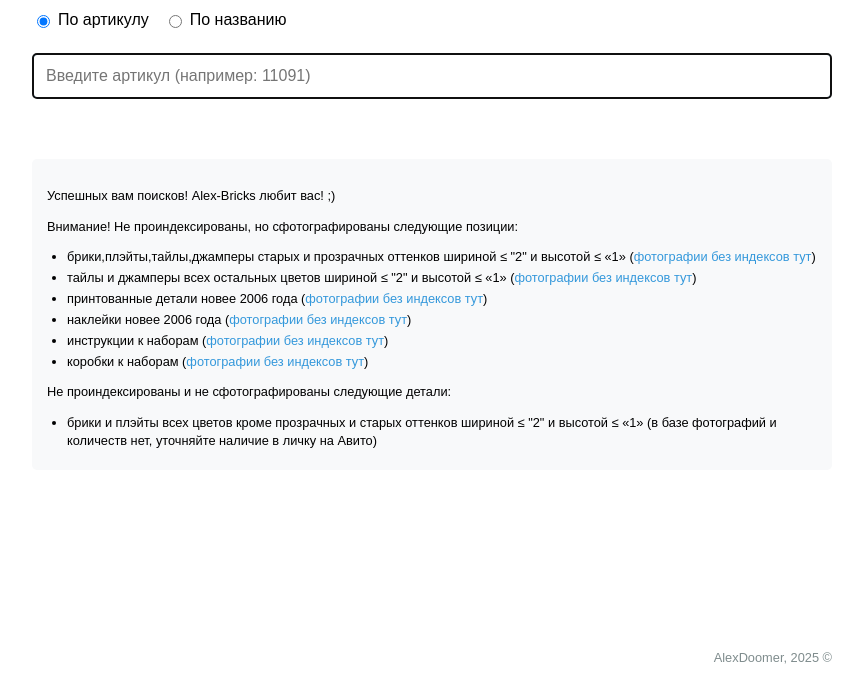
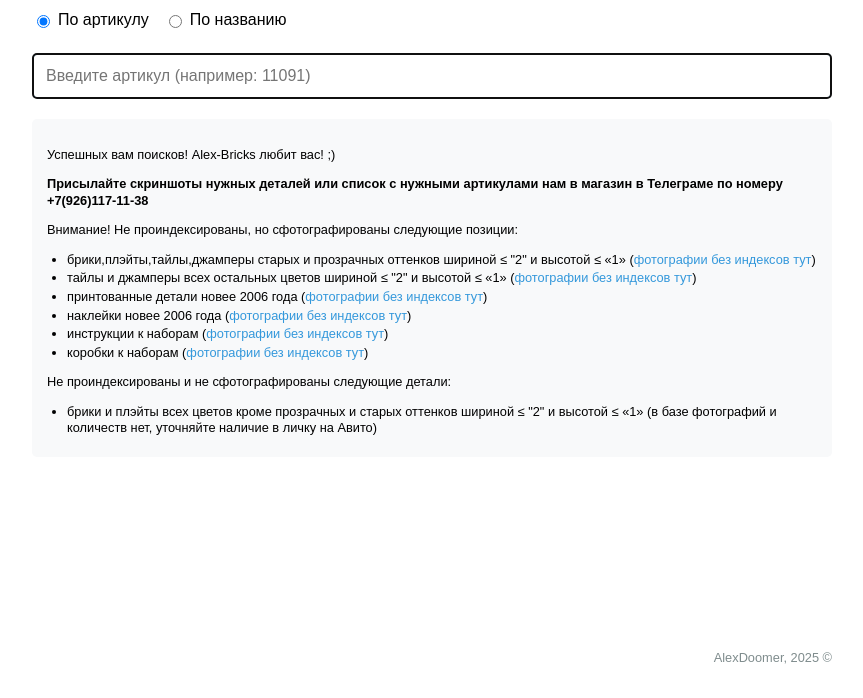
Before and after one commit to AlexDoomer/lego-search, a plain HTML site: page index.html in a window 1280 px wide. Shown: the part 202-900 px from the top of the page, without its empty margins (208-1071 px from the left). Drawn offline with Linux system fonts and the light colour scheme.

Commit message:
Update index.html

```diff
--- a/index.html
+++ b/index.html
@@ -51,7 +51,7 @@
             border-radius: 4px;
             box-sizing: border-box;
             margin-top: 10px;
-            margin-bottom: 40px;
+            margin-bottom: 10px; /* Симметричный отступ */
         }
         #results {
             margin-top: 20px;
@@ -116,12 +116,12 @@
             margin-top: 5px;
         }
         .info-block {
-            margin: 20px 0;
+            margin: 10px 0; /* Уменьшенный отступ */
             padding: 15px;
             background-color: #f8f9fa;
             border-radius: 5px;
             font-size: 0.8em;
-            line-height: 1.4; /* Уменьшенный межстрочный интервал */
+            line-height: 1.3; /* Еще уменьшенный межстрочный интервал */
         }
         .info-block a {
             color: #3498db;
@@ -136,7 +136,7 @@
             margin-bottom: 5px;
         }
         .info-block li {
-            margin-bottom: 3px; /* Уменьшенный отступ между пунктами */
+            margin-bottom: 2px; /* Еще уменьшенный отступ между пунктами */
         }
         .copyright {
             position: absolute;
@@ -144,6 +144,10 @@
             right: 20px;
             font-size: 0.8em;
             color: #7f8c8d;
+        }
+        .telegram-contact {
+            margin: 8px 0;
+            font-weight: bold;
         }
     </style>
 </head>
@@ -168,6 +172,7 @@
 
     <div id="info-block" class="info-block">
         <p>Успешных вам поисков! Alex-Bricks любит вас! ;)</p>
+        <p class="telegram-contact">Присылайте скриншоты нужных деталей или список с нужными артикулами нам в магазин в Телеграме по номеру +7(926)117-11-38</p>
 
         <p>Внимание! Не проиндексированы, но сфотографированы следующие позиции:</p>
         <ul>
```
